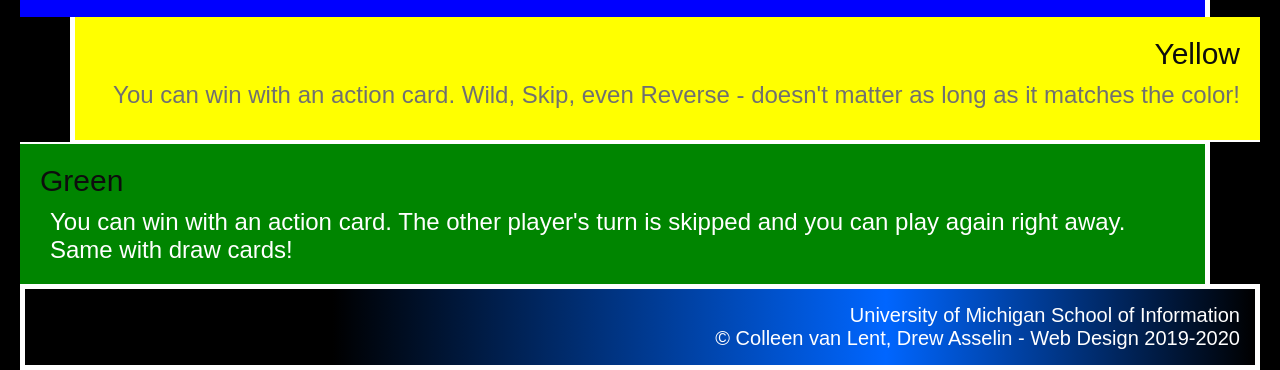
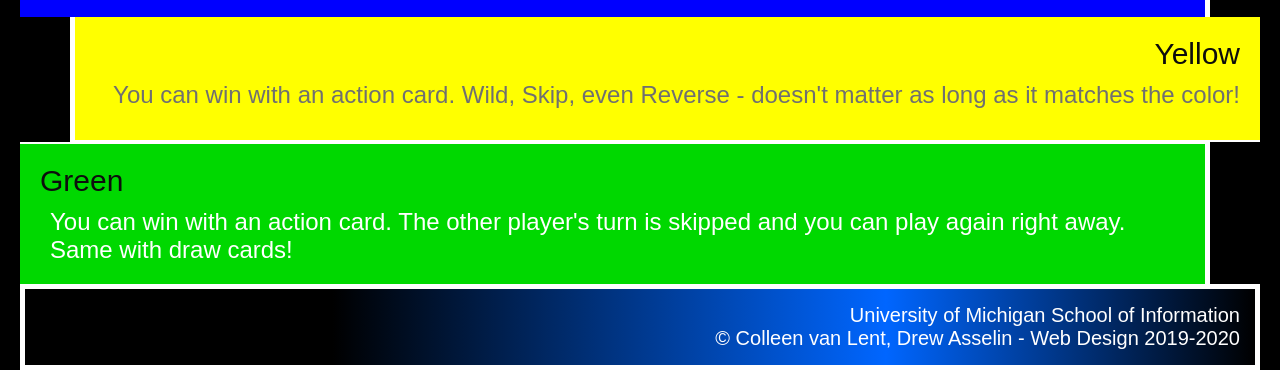
Before and after one commit to JESSIELIN0625/hw2-2023, a plain HTML site: page index.html in a window 1280 px wide. Shown: the part 785-1155 px from the top of the page. Drawn offline with Linux system fonts and the light colour scheme.

Commit message:
Update style.css

```diff
--- a/css/style.css
+++ b/css/style.css
@@ -78,7 +78,7 @@ body div {
 }
 
 .green {
-	background-color: #008500;
+	background-color: #00D800;
 	text-align: left;
 	margin-right: 50px;
 	border-width: 2px 5px 0px 0px
```
